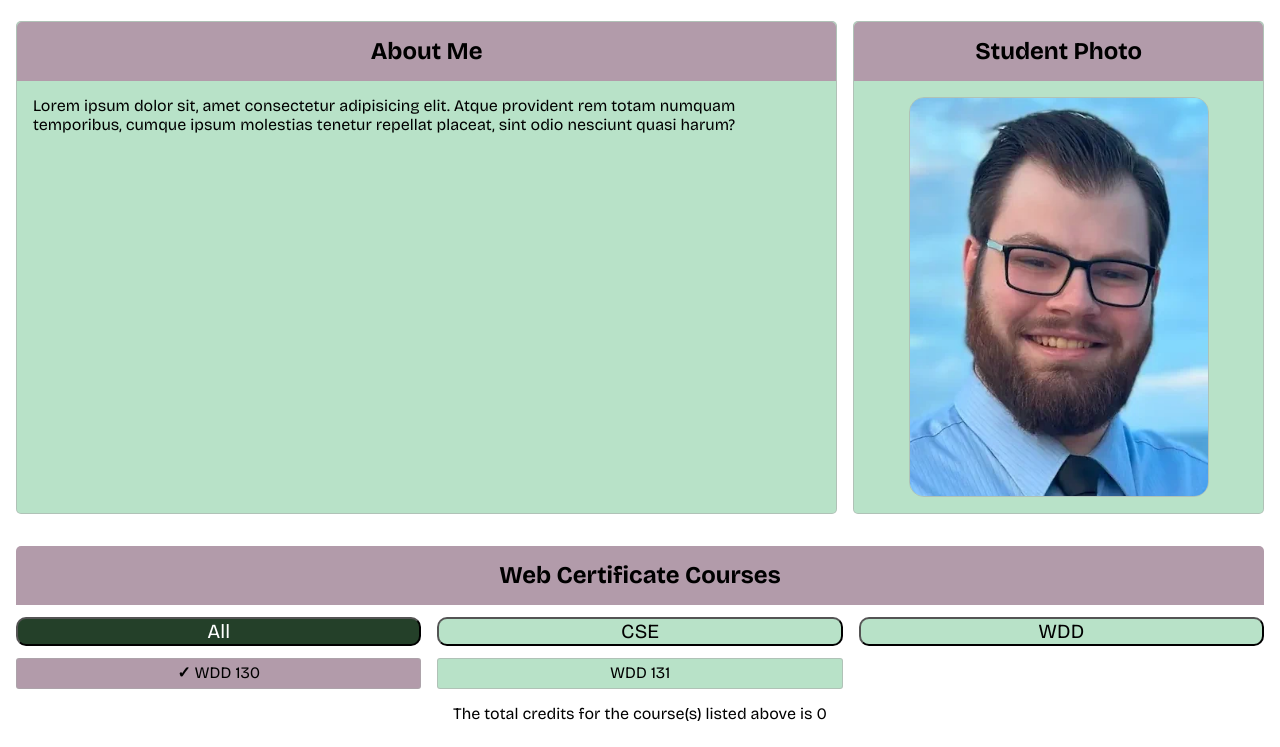
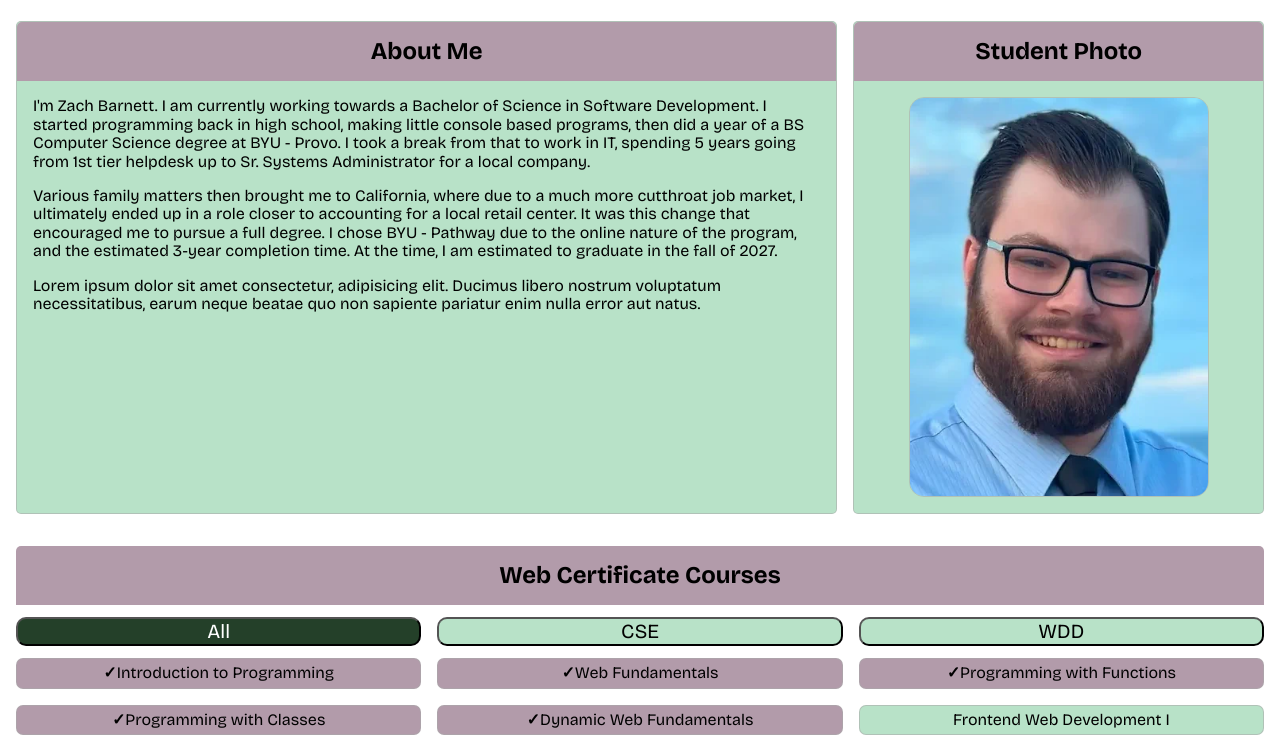
Before and after one commit to ZaquMan/wdd231, a plain HTML site: page index.html in a window 1280 px wide. Shown: the part 205-952 px from the top of the page. Drawn offline with nearby package versions, Linux system fonts and the light colour scheme.

Commit message:
Finished JS; Cleaned up TODO flags; Updated "About Me" text

```diff
--- a/index.html
+++ b/index.html
@@ -41,7 +41,16 @@
 		<h1>Home</h1>
 		<section>
 			<h2>About Me</h2>
-			<p>Lorem ipsum dolor sit, amet consectetur adipisicing elit. Atque provident rem totam numquam temporibus, cumque ipsum molestias tenetur repellat placeat, sint odio nesciunt quasi harum?</p>
+			<p>I'm Zach Barnett.  I am currently working towards a Bachelor of Science in Software Development.
+				I started programming back in high school, making little console based programs, then did a year
+				of a BS Computer Science degree at BYU - Provo.  I took a break from that to work in IT, spending
+				5 years going from 1st tier helpdesk up to Sr. Systems Administrator for a local company.</p>
+			<p>Various family matters then brought me to California, where due to a much more cutthroat job market,
+				I ultimately ended up in a role closer to accounting for a local retail center.  It was this change
+				that encouraged me to pursue a full degree.  I chose BYU - Pathway due to the online nature of the
+				program, and the estimated 3-year completion time.  At the time, I am estimated to graduate in the
+				fall of 2027.</p>
+			<p>Lorem ipsum dolor sit amet consectetur, adipisicing elit. Ducimus libero nostrum voluptatum necessitatibus, earum neque beatae quo non sapiente pariatur enim nulla error aut natus.</p>
 		</section>
 		<section>
 			<h2>Student Photo</h2>
--- a/scripts/index.js
+++ b/scripts/index.js
@@ -1,2 +1,130 @@
-//TODO: Copy over course list (update COMPLETED field)
-//TODO: Setup event listeners for the course filter buttons
+const courses = [
+    {
+        subject: 'CSE',
+        number: 110,
+        title: 'Introduction to Programming',
+        credits: 2,
+        certificate: 'Web and Computer Programming',
+        description: 'This course will introduce students to programming. It will introduce the building blocks of programming languages (variables, decisions, calculations, loops, array, and input/output) and use them to solve problems.',
+        technology: [
+            'Python'
+        ],
+        completed: true
+    },
+    {
+        subject: 'WDD',
+        number: 130,
+        title: 'Web Fundamentals',
+        credits: 2,
+        certificate: 'Web and Computer Programming',
+        description: 'This course introduces students to the World Wide Web and to careers in web site design and development. The course is hands on with students actually participating in simple web designs and programming. It is anticipated that students who complete this course will understand the fields of web design and development and will have a good idea if they want to pursue this degree as a major.',
+        technology: [
+            'HTML',
+            'CSS'
+        ],
+        completed: true
+    },
+    {
+        subject: 'CSE',
+        number: 111,
+        title: 'Programming with Functions',
+        credits: 2,
+        certificate: 'Web and Computer Programming',
+        description: 'CSE 111 students become more organized, efficient, and powerful computer programmers by learning to research and call functions written by others; to write, call , debug, and test their own functions; and to handle errors within functions. CSE 111 students write programs with functions to solve problems in many disciplines, including business, physical science, human performance, and humanities.',
+        technology: [
+            'Python'
+        ],
+        completed: true
+    },
+    {
+        subject: 'CSE',
+        number: 210,
+        title: 'Programming with Classes',
+        credits: 2,
+        certificate: 'Web and Computer Programming',
+        description: 'This course will introduce the notion of classes and objects. It will present encapsulation at a conceptual level. It will also work with inheritance and polymorphism.',
+        technology: [
+            'C#'
+        ],
+        completed: true
+    },
+    {
+        subject: 'WDD',
+        number: 131,
+        title: 'Dynamic Web Fundamentals',
+        credits: 2,
+        certificate: 'Web and Computer Programming',
+        description: 'This course builds on prior experience in Web Fundamentals and programming. Students will learn to create dynamic websites that use JavaScript to respond to events, update content, and create responsive user experiences.',
+        technology: [
+            'HTML',
+            'CSS',
+            'JavaScript'
+        ],
+        completed: true
+    },
+    {
+        subject: 'WDD',
+        number: 231,
+        title: 'Frontend Web Development I',
+        credits: 2,
+        certificate: 'Web and Computer Programming',
+        description: 'This course builds on prior experience with Dynamic Web Fundamentals and programming. Students will focus on user experience, accessibility, compliance, performance optimization, and basic API usage.',
+        technology: [
+            'HTML',
+            'CSS',
+            'JavaScript'
+        ],
+        completed: false
+    }
+]
+
+
+function certDisplayTemplate(certificate) {
+	let completion = "";
+	if (certificate.completed === true) {
+		completion = 'class="completed"'
+	}
+
+	return `<div ${completion}>${certificate.title}</div>`
+}
+
+function renderCertDisplay(certs) {
+	const htmlDivs = certs.map(certDisplayTemplate);
+	document.querySelector("#certificate-list").innerHTML = htmlDivs.join('\n');
+}
+
+const allBtn = document.querySelector("#all");
+const cseBtn = document.querySelector("#cse");
+const wddBtn = document.querySelector("#wdd");
+const credits = document.querySelector("#course-credits");
+
+let courseList = courses;
+renderCertDisplay(courseList);
+credits.textContent = courseList.reduce((credit, course) => credit + course.credits, 0);
+
+allBtn.addEventListener("click", () => {
+	allBtn.classList.add("active");
+	cseBtn.classList.remove("active");
+	wddBtn.classList.remove("active");
+	courseList = courses;
+	renderCertDisplay(courseList);
+	credits.textContent = courseList.reduce((credit, course) => credit + course.credits, 0);
+});
+
+cseBtn.addEventListener("click", () => {
+	allBtn.classList.remove("active");
+	cseBtn.classList.add("active");
+	wddBtn.classList.remove("active");
+	courseList = courses.filter((course) => course.subject.toLowerCase() === "cse");
+	renderCertDisplay(courseList);
+	credits.textContent = courseList.reduce((credit, course) => credit + course.credits, 0);
+});
+
+wddBtn.addEventListener("click", () => {
+	allBtn.classList.remove("active");
+	cseBtn.classList.remove("active");
+	wddBtn.classList.add("active");
+	courseList = courses.filter((course) => course.subject.toLowerCase() === "wdd");
+	renderCertDisplay(courseList);
+	credits.textContent = courseList.reduce((credit, course) => credit + course.credits, 0);
+});
--- a/styles/base.css
+++ b/styles/base.css
@@ -150,7 +150,6 @@ main section img {
 	border: none;
 }
 
-/* TODO: Make buttons bigger for mobile */
 #certificate-btns {
 	display: grid;
 	grid-template-columns: repeat(3, 1fr);
@@ -186,7 +185,7 @@ main section img {
 	background-color: var(--primary-color);
 	border: var(--light-border);
 	padding: 5px;
-	border-radius: 3px;
+	border-radius: 7px;
 }
 
 #certificate-list .completed{
--- a/styles/larger.css
+++ b/styles/larger.css
@@ -1,6 +1,3 @@
-/* TODO: Finish desktop CSS
-   TODO: change main display to grid */
-
 @media only screen and (min-width: 1200px)
 {
 
```
